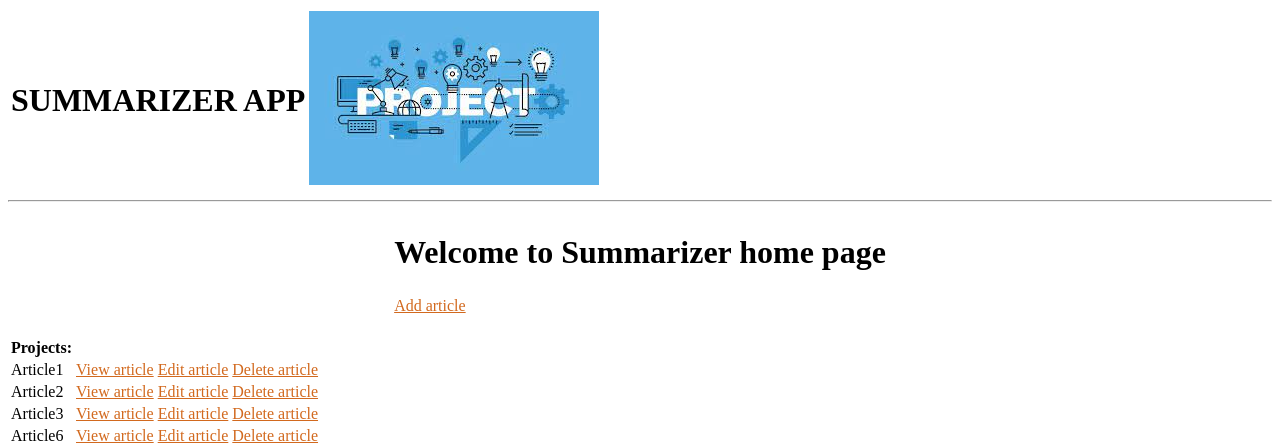
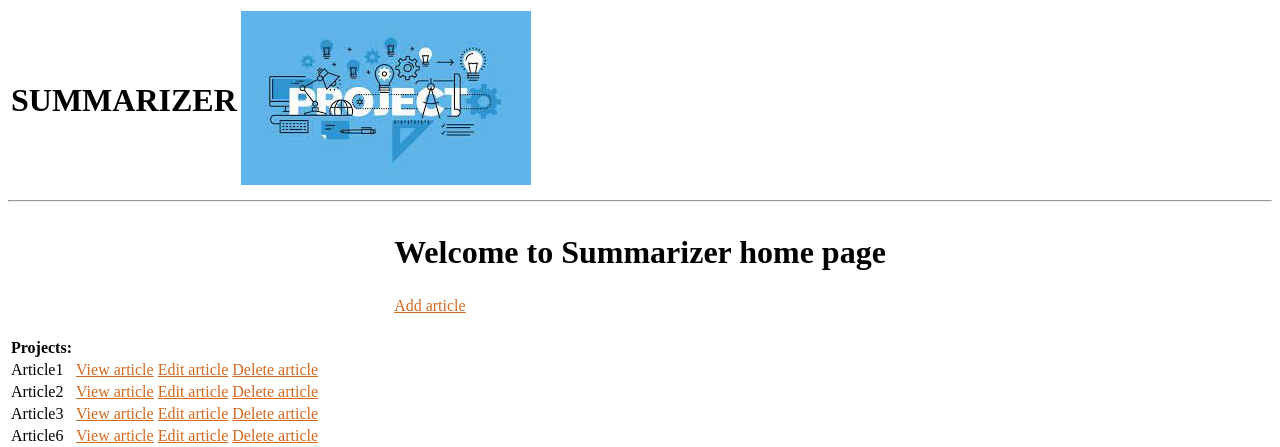
Before and after one commit to VjVijay1505/Revise_Summarizer, a Django app: page / in a window 1280 px wide. Shown: the top 447 px of the page. Run offline with Django 4.2, Linux system fonts and the light colour scheme; data comes from the database, SQL or seed files in the repository.

Commit message:
Second commit - Updated navbar text

```diff
--- a/templates/navbar.html
+++ b/templates/navbar.html
@@ -1,7 +1,7 @@
 {% load static %}
 <table>
     <tr>
-        <td><h1> SUMMARIZER APP </h1></td>
+        <td><h1> SUMMARIZER </h1></td>
         <td><img src="{% static 'images/download.jfif' %}"></td>
     </tr>
 </table>
```
